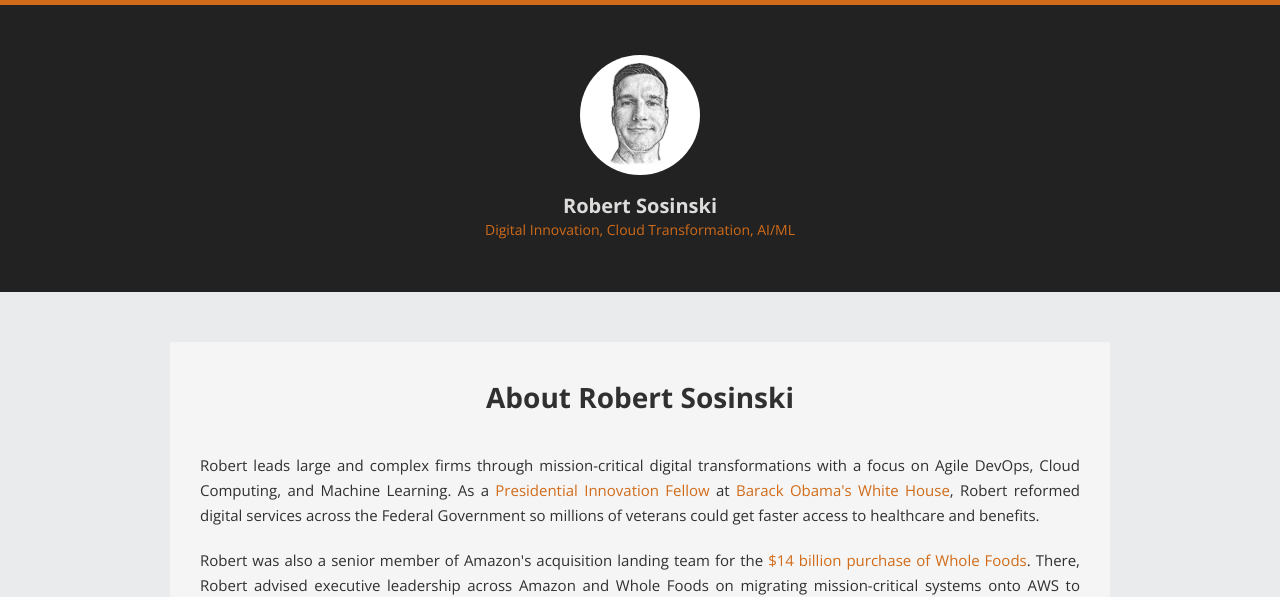
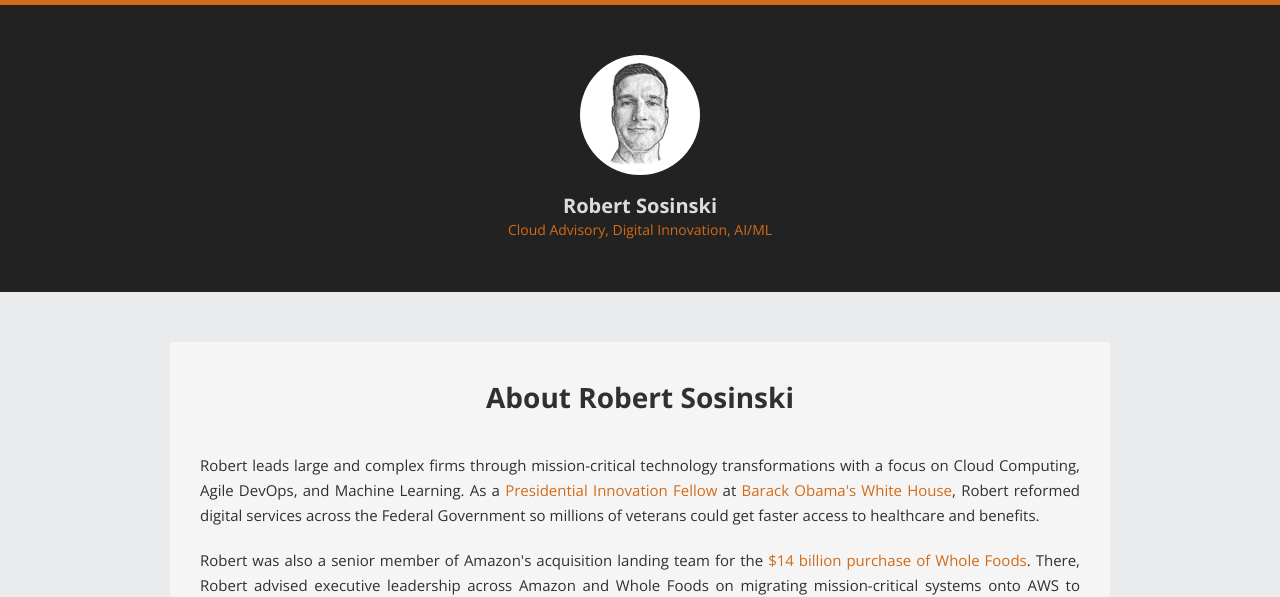
Before and after one commit to robertsosinski/robertsosinski.github.com, a Jekyll site: the page built from index.html, in a window 1280 px wide. Shown: the top 597 px of the page. Built offline with Jekyll 4.4.1, drawn with Linux system fonts in a browser that asks for light colours.

Commit message:
header changes

```diff
--- a/_includes/header.html
+++ b/_includes/header.html
@@ -19,7 +19,7 @@
             </div>
             <div id="site-heading">
                 <h2 class="title">Robert Sosinski</h2>
-                <h3 class="subtitle">Digital Innovation, Cloud Transformation, AI/ML</h3>
+                <h3 class="subtitle">Cloud Advisory, Digital Innovation, AI/ML</h3>
             </div>
             <div id="contact-wrapper">
                 <div id="contact-content">
--- a/index.html
+++ b/index.html
@@ -8,7 +8,7 @@
         <h1 class="page-title" style="text-align: center; margin-top: 10px;">About Robert Sosinski</h1>
 
         <p>
-        Robert leads large and complex firms through mission-critical digital transformations with a focus on Agile DevOps, Cloud Computing, and Machine Learning. As a <a href="https://obamawhitehouse.archives.gov/innovationfellows">Presidential Innovation Fellow</a> at <a href="https://obamawhitehouse.archives.gov/">Barack Obama's White House</a>, Robert reformed digital services across the Federal Government so millions of veterans could get faster access to healthcare and benefits.
+        Robert leads large and complex firms through mission-critical technology transformations with a focus on Cloud Computing, Agile DevOps, and Machine Learning. As a <a href="https://obamawhitehouse.archives.gov/innovationfellows">Presidential Innovation Fellow</a> at <a href="https://obamawhitehouse.archives.gov/">Barack Obama's White House</a>, Robert reformed digital services across the Federal Government so millions of veterans could get faster access to healthcare and benefits.
         </p>
 
         <p>
```
